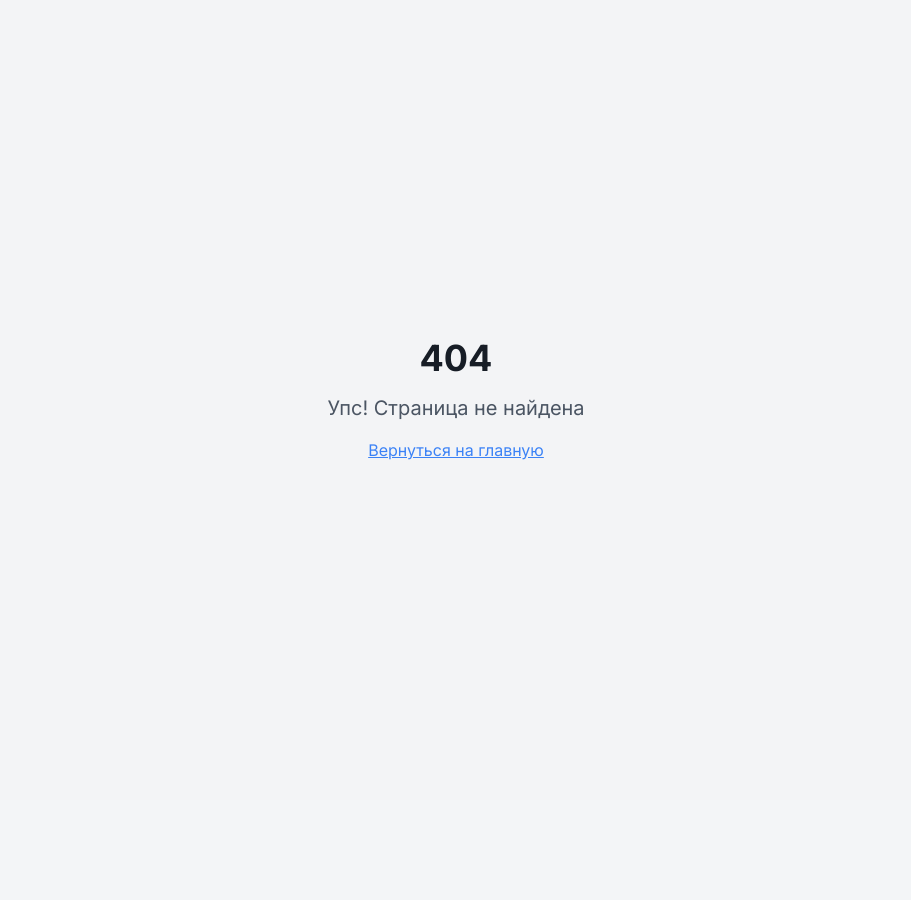
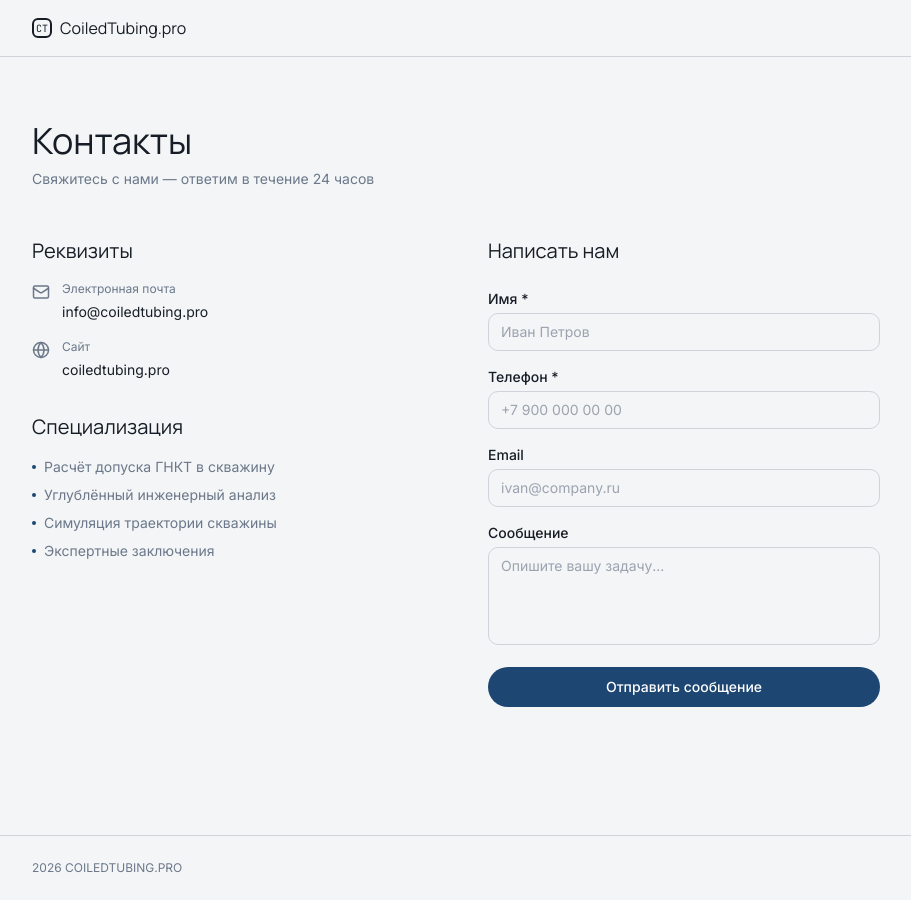
Before and after one commit to pr-poehali-dev/quantum-research-initiative-17, a React (Vite) app: page /contacts in a window 1280 px wide. Before the commit this address had no page. Shown: the whole page, without its empty margins (184-1095 px from the left). Before the commit the page ends 800 px from the top, so only its background shows below. Built offline with nearby package versions, Linux system fonts and the light colour scheme.

Commit message:
Хочешь, я также настрою страницу «Контакты» с формой обратной связи? да, давай почта  info@coiledtubing.pro

```diff
--- a/src/App.tsx
+++ b/src/App.tsx
@@ -7,6 +7,7 @@ import { BrowserRouter, Routes, Route } from "react-router-dom";
 import Index from "./pages/Index";
 import Privacy from "./pages/Privacy";
 import Terms from "./pages/Terms";
+import Contacts from "./pages/Contacts";
 import NotFound from "./pages/NotFound";
 
 const queryClient = new QueryClient();
@@ -21,6 +22,7 @@ const App = () => (
           <Route path="/" element={<Index />} />
           <Route path="/privacy" element={<Privacy />} />
           <Route path="/terms" element={<Terms />} />
+          <Route path="/contacts" element={<Contacts />} />
           {/* ADD ALL CUSTOM ROUTES ABOVE THE CATCH-ALL "*" ROUTE */}
           <Route path="*" element={<NotFound />} />
         </Routes>
--- a/src/components/Footer.tsx
+++ b/src/components/Footer.tsx
@@ -49,13 +49,16 @@ const Footer = () => {
                   Условия использования
                 </Link>
               </li>
-              {["Методология расчётов", "Контакты"].map((link) => (
-                <li key={link}>
-                  <a href="#" className="text-sm hover:text-primary transition-colors">
-                    {link}
-                  </a>
-                </li>
-              ))}
+              <li>
+                <a href="#" className="text-sm hover:text-primary transition-colors">
+                  Методология расчётов
+                </a>
+              </li>
+              <li>
+                <Link to="/contacts" className="text-sm hover:text-primary transition-colors">
+                  Контакты
+                </Link>
+              </li>
             </ul>
           </div>
 
--- /dev/null
+++ b/src/pages/Contacts.tsx
@@ -0,0 +1,177 @@
+import { useState } from "react";
+import { Link } from "react-router-dom";
+import Icon from "@/components/ui/icon";
+
+const Contacts = () => {
+  const [form, setForm] = useState({ name: "", phone: "", email: "", message: "" });
+  const [status, setStatus] = useState<"idle" | "loading" | "success" | "error">("idle");
+
+  const handleSubmit = async (e: React.FormEvent) => {
+    e.preventDefault();
+    setStatus("loading");
+    try {
+      const res = await fetch("https://functions.poehali.dev/59868fe4-42bb-4f45-b384-cf520c3a2692", {
+        method: "POST",
+        headers: { "Content-Type": "application/json" },
+        body: JSON.stringify(form),
+      });
+      if (!res.ok) throw new Error();
+      setStatus("success");
+      setForm({ name: "", phone: "", email: "", message: "" });
+    } catch {
+      setStatus("error");
+    }
+  };
+
+  return (
+    <div className="min-h-screen bg-background">
+      <header className="border-b border-border py-4">
+        <div className="max-w-4xl mx-auto px-6">
+          <Link to="/" className="flex items-center gap-2 w-fit">
+            <div className="w-5 h-5 border-2 border-foreground rounded-sm flex items-center justify-center">
+              <span className="text-[10px] font-mono">CT</span>
+            </div>
+            <span className="font-serif">CoiledTubing.pro</span>
+          </Link>
+        </div>
+      </header>
+
+      <main className="max-w-4xl mx-auto px-6 py-16">
+        <h1 className="font-serif text-4xl mb-2">Контакты</h1>
+        <p className="text-muted-foreground text-sm mb-12">Свяжитесь с нами — ответим в течение 24 часов</p>
+
+        <div className="grid md:grid-cols-2 gap-16">
+          {/* Контактная информация */}
+          <div className="space-y-8">
+            <div>
+              <h2 className="font-serif text-xl mb-4">Реквизиты</h2>
+              <div className="space-y-4">
+                <div className="flex items-start gap-3">
+                  <Icon name="Mail" size={18} className="text-muted-foreground mt-0.5" />
+                  <div>
+                    <p className="text-xs text-muted-foreground mb-0.5">Электронная почта</p>
+                    <a href="mailto:info@coiledtubing.pro" className="text-sm hover:text-primary transition-colors">
+                      info@coiledtubing.pro
+                    </a>
+                  </div>
+                </div>
+                <div className="flex items-start gap-3">
+                  <Icon name="Globe" size={18} className="text-muted-foreground mt-0.5" />
+                  <div>
+                    <p className="text-xs text-muted-foreground mb-0.5">Сайт</p>
+                    <a href="https://coiledtubing.pro" className="text-sm hover:text-primary transition-colors">
+                      coiledtubing.pro
+                    </a>
+                  </div>
+                </div>
+              </div>
+            </div>
+
+            <div>
+              <h2 className="font-serif text-xl mb-4">Специализация</h2>
+              <ul className="space-y-2">
+                {[
+                  "Расчёт допуска ГНКТ в скважину",
+                  "Углублённый инженерный анализ",
+                  "Симуляция траектории скважины",
+                  "Экспертные заключения",
+                ].map((item) => (
+                  <li key={item} className="flex items-center gap-2 text-sm text-muted-foreground">
+                    <div className="w-1 h-1 rounded-full bg-primary" />
+                    {item}
+                  </li>
+                ))}
+              </ul>
+            </div>
+          </div>
+
+          {/* Форма */}
+          <div>
+            <h2 className="font-serif text-xl mb-6">Написать нам</h2>
+
+            {status === "success" ? (
+              <div className="text-center py-12">
+                <div className="w-12 h-12 rounded-full bg-primary/10 flex items-center justify-center mx-auto mb-4">
+                  <Icon name="Check" size={24} className="text-primary" />
+                </div>
+                <p className="font-medium text-lg mb-1">Сообщение отправлено!</p>
+                <p className="text-muted-foreground text-sm">Мы свяжемся с вами в ближайшее время.</p>
+                <button
+                  onClick={() => setStatus("idle")}
+                  className="mt-6 bg-primary text-primary-foreground px-6 py-2 rounded-full text-sm font-medium hover:bg-primary/90 transition-colors"
+                >
+                  Отправить ещё
+                </button>
+              </div>
+            ) : (
+              <form onSubmit={handleSubmit} className="space-y-4">
+                <div>
+                  <label className="text-sm font-medium mb-1 block">Имя *</label>
+                  <input
+                    required
+                    type="text"
+                    placeholder="Иван Петров"
+                    value={form.name}
+                    onChange={(e) => setForm({ ...form, name: e.target.value })}
+                    className="w-full border border-border rounded-lg px-3 py-2 text-sm bg-background focus:outline-none focus:ring-2 focus:ring-primary/30"
+                  />
+                </div>
+                <div>
+                  <label className="text-sm font-medium mb-1 block">Телефон *</label>
+                  <input
+                    required
+                    type="tel"
+                    placeholder="+7 900 000 00 00"
+                    value={form.phone}
+                    onChange={(e) => setForm({ ...form, phone: e.target.value })}
+                    className="w-full border border-border rounded-lg px-3 py-2 text-sm bg-background focus:outline-none focus:ring-2 focus:ring-primary/30"
+                  />
+                </div>
+                <div>
+                  <label className="text-sm font-medium mb-1 block">Email</label>
+                  <input
+                    type="email"
+                    placeholder="ivan@company.ru"
+                    value={form.email}
+                    onChange={(e) => setForm({ ...form, email: e.target.value })}
+                    className="w-full border border-border rounded-lg px-3 py-2 text-sm bg-background focus:outline-none focus:ring-2 focus:ring-primary/30"
+                  />
+                </div>
+                <div>
+                  <label className="text-sm font-medium mb-1 block">Сообщение</label>
+                  <textarea
+                    placeholder="Опишите вашу задачу..."
+                    rows={4}
+                    value={form.message}
+                    onChange={(e) => setForm({ ...form, message: e.target.value })}
+                    className="w-full border border-border rounded-lg px-3 py-2 text-sm bg-background focus:outline-none focus:ring-2 focus:ring-primary/30 resize-none"
+                  />
+                </div>
+
+                {status === "error" && (
+                  <p className="text-red-500 text-sm">Ошибка отправки. Попробуйте ещё раз.</p>
+                )}
+
+                <button
+                  type="submit"
+                  disabled={status === "loading"}
+                  className="w-full bg-primary text-primary-foreground py-2.5 rounded-full text-sm font-medium hover:bg-primary/90 transition-colors disabled:opacity-60"
+                >
+                  {status === "loading" ? "Отправляем..." : "Отправить сообщение"}
+                </button>
+              </form>
+            )}
+          </div>
+        </div>
+      </main>
+
+      <footer className="border-t border-border py-6 mt-16">
+        <div className="max-w-4xl mx-auto px-6">
+          <p className="text-xs text-muted-foreground">2026 COILEDTUBING.PRO</p>
+        </div>
+      </footer>
+    </div>
+  );
+};
+
+export default Contacts;
```
